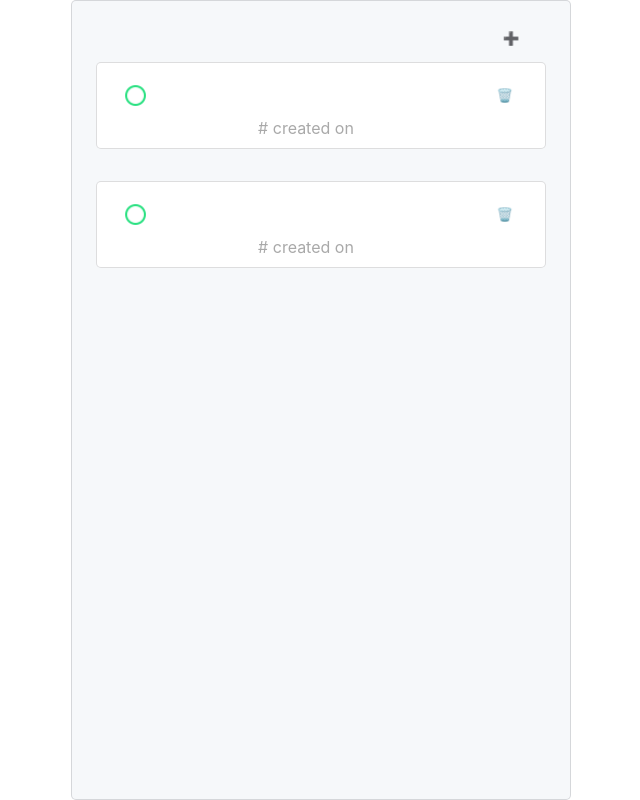
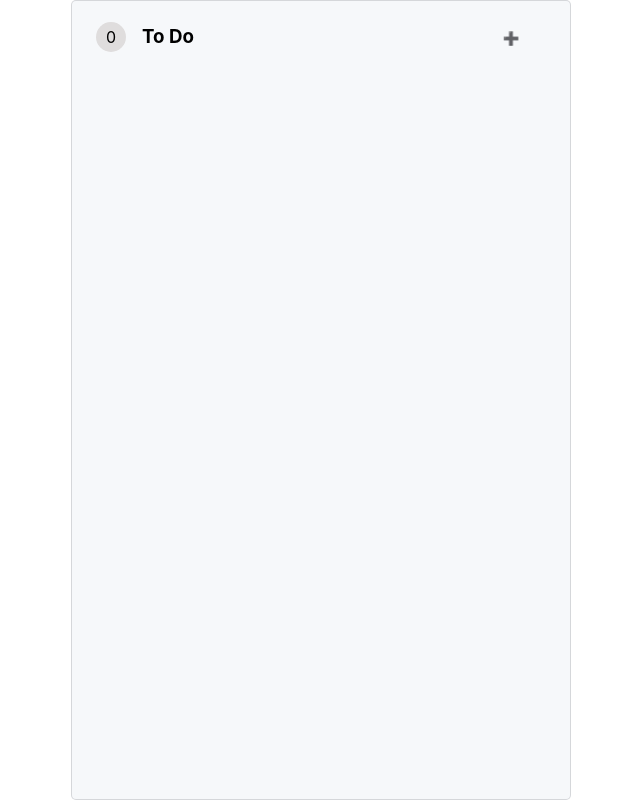
Before and after one commit to ccrolo/tablero-kanban, a React (Create React App) app in the folder tablero-kanban/: page / in a window 1280 px wide. Shown: the whole page, without its empty margins (319-959 px from the left). Built offline with nearby package versions, Linux system fonts and the light colour scheme.

Commit message:
Añado contador + título a columna toDo

```diff
--- a/tablero-kanban/src/components/button/indexButton.jsx
+++ b/tablero-kanban/src/components/button/indexButton.jsx
@@ -41,6 +41,8 @@ function Button() {
             hour: hour.toString()
         }
 
+
+
         counterUpdate(e => e + 1)
         /*  console.log(counter.length) */
         updateCardsState([...cardsState, obj])
--- a/tablero-kanban/src/components/columnToDo/indexColumn.jsx
+++ b/tablero-kanban/src/components/columnToDo/indexColumn.jsx
@@ -5,20 +5,27 @@ import { useState } from 'react'
 import { useContext } from 'react'
 import CardsContext from '../context/indexContext'
 
-function Column(){
-    const {cardsState, updateCardsState} = useContext(CardsContext)
-   /*  console.log(cardsState) */
+function Column() {
+    const { cardsState, updateCardsState } = useContext(CardsContext)
+    /*  console.log(cardsState) */
     localStorage.setItem('arrayCards', cardsState);
+
+
 
     return (
         <div className="column_container">
-            <Button></Button>
-            {cardsState.length===0 ? '' : cardsState.map((e,i)=><Card key={i}  id={e.id} date= {e.date} hour={e.hour} task={e.text}></Card>)}
-            <Card></Card>
-            <Card></Card>
+
+                <div className='column_name' >
+                    <div className='div_counter'>{cardsState.length}</div>
+                    <h3>To Do</h3>
+                </div>
+                <Button></Button>
+
+            {cardsState.length === 0 ? '' : cardsState.map((e, i) => <Card key={i} id={e.id} date={e.date} hour={e.hour} task={e.text}></Card>)}
+
 
         </div>
     )
- }
+}
 
- export default Column;
+export default Column;
--- a/tablero-kanban/src/components/columnToDo/styleColumn.css
+++ b/tablero-kanban/src/components/columnToDo/styleColumn.css
@@ -8,5 +8,32 @@
     border: 1px solid rgba(27,31,35,0.15);
     align-items: center;
     overflow-y: scroll;
+    position: relative;
+}
 
+.div_counter{
+    display: flex;
+    width: 30px;
+    height: 30px;
+    border-radius: 50%;
+    background-color: rgb(223, 221, 221);
+    justify-content: center;
+    align-items: center;
 }
+.column_top{
+    display: flex;
+    align-items: center;
+    width: 100%;
+    padding: 2rem;
+    gap: 1rem;
+    justify-content: space-between;
+}
+
+.column_name{
+    display: flex;
+    gap: 1rem;
+    align-items: center;
+    position: absolute;
+    left: 1.5rem;
+    top: 1.3rem;
+}
```
